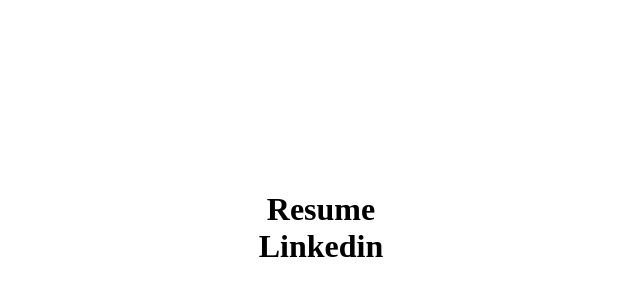
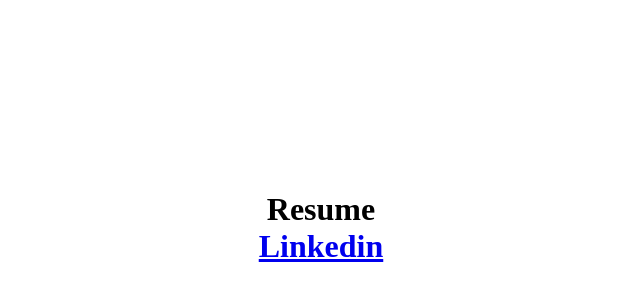
Before and after one commit to soggy-soup/website, a plain HTML site: page about.html in a window 1280 px wide. Shown: the part 180-480 px from the top of the page, without its empty margins (319-959 px from the left). Drawn offline with Linux system fonts and the light colour scheme.

Commit message:
Update about.html

```diff
--- a/about.html
+++ b/about.html
@@ -6,6 +6,8 @@
   </head>
   <body>
     <h1>Resume</h1>
-    <h1>Linkedin</h1>
+    <h1>
+      <a href="https://www.linkedin.com/in/aidanrosenbaum/">Linkedin</a>
+    </h1>
   </body>
 </html>
```
